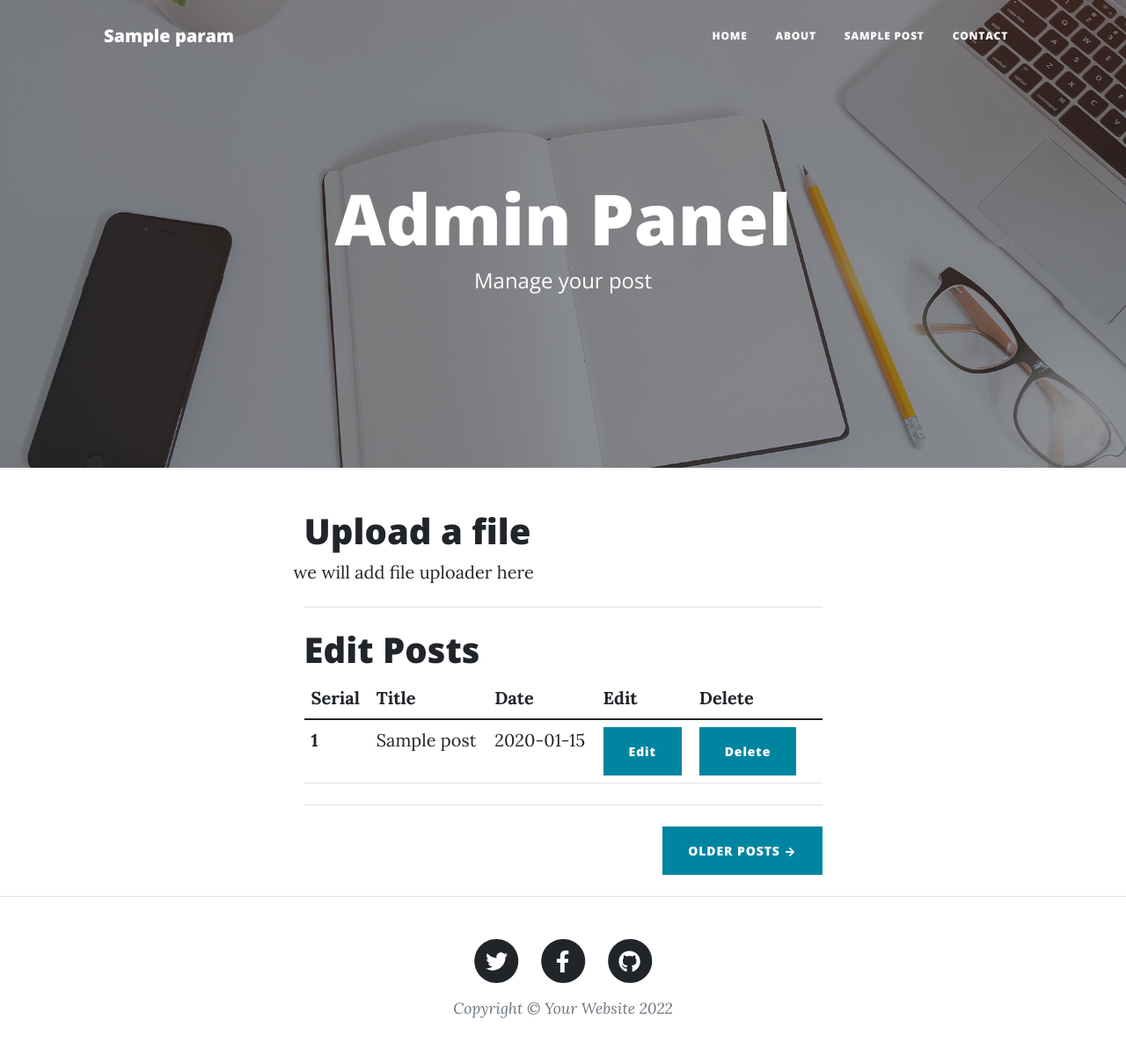
After one commit to Vikk-17/flask-projects, a Flask app: template blog/templates/dashboard.html in a window 1280 px wide. The commit adds this page. Shown: the whole page at 88% size. Run offline with Flask 2, Linux system fonts and the light colour scheme; tables that the repository leaves empty hold one stand-in row (values such as "Sample post"); the template is opened without the code that fills it: values that come from a table or form of the project are taken from there, most other values are stand-ins (such as "Sample title", 1, 10 or a date in 2020); parts of the project's set-up code (start-up, migrations or seed data) failed here and were passed over; some libraries are stand-ins or nearby versions.

Commit message:
added dashboard and login page

```diff
--- a/blog/main.py
+++ b/blog/main.py
@@ -47,23 +47,27 @@ def about():
 
 @app.route('/dashboard', methods=["GET", "POST"])
 def login():
-    if "user" in session and session['user'] == params['email']:
+    if "user" in session and session['user'] == params['username']:
         posts = Posts.query.all()
         return render_template('dashboard.html', params=params, posts=posts)
 
     if request.method == "POST":
         # Redirect to admin panel
         data = request.form.to_dict()
-        email = data['email']
-        password = data['password']
-        print(data)
-        if email == params['email'] and password == params['password']:
+        username = data['uname']
+        userpass = data['upass']
+        # print(data)
+        if username == params['username'] and userpass == params['password']:
             # set the session variable
-            session['user'] = email
-            pass
+            session['user'] = username
+            posts = Posts.query.all()
+            return render_template('dashboard.html', params=params, posts=posts)
 
     else :
         return render_template('/login.html', params=params)
+
+
+
 
 @app.route('/contact', methods=['GET', 'POST'])
 def contact():
--- /dev/null
+++ b/blog/templates/dashboard.html
@@ -0,0 +1,63 @@
+{% extends "layout.html" %}
+
+{% block body %}
+        <!-- Page Header-->
+        <header class="masthead" style="background-image: url('/static/assets/img/home-bg.jpg')">
+            <div class="container position-relative px-4 px-lg-5">
+                <div class="row gx-4 gx-lg-5 justify-content-center">
+                    <div class="col-md-10 col-lg-8 col-xl-7">
+                        <div class="site-heading">
+                            <h1>Admin Panel</h1>
+                            <span class="subheading">Manage your post</span>
+                        </div>
+                    </div>
+                </div>
+            </div>
+        </header>
+        <!-- Main Content-->
+
+
+
+        <div class="container px-4 px-lg-5">
+            <div class="row gx-4 gx-lg-5 justify-content-center">
+                <div class="col-md-10 col-lg-8 col-xl-7">
+
+                    <h1>Upload a file</h1>
+                    <div class="row">
+                        we will add file uploader here
+                    </div>
+                    <hr class="my-4">
+                    <h1>Edit Posts</h1>
+                    <table class="table">
+                        <thead>
+                          <tr>
+                            <th scope="col">Serial</th>
+                            <th scope="col">Title</th>
+                            <th scope="col">Date</th>
+                            <th scope="col">Edit</th>
+                            <th scope="col">Delete</th>
+                          </tr>
+                        </thead>
+                        <tbody>
+
+
+                            {% for post in posts %}
+                          <tr>
+                            <th scope="row">{{post.sno}}</th>
+                            <td>{{post.title}}</td>
+                            <td>{{post.date}}</td>
+                            <td><button class="btn btn-primary">Edit</button></td>
+                            <td><button class="btn btn-primary">Delete</button></td>
+                            <td></td>
+                          </tr>
+                          {% endfor %}
+                        </tbody>
+                      </table>
+                    <hr class="my-4" />
+                    <!-- Pager-->
+                    <div class="d-flex justify-content-end mb-4"><a class="btn btn-primary text-uppercase" href="#!">Older Posts →</a></div>
+                </div>
+            </div>
+        </div>
+
+{% endblock %}
```
Also changed, not shown: blog/templates/login.html (+5 -5 lines).
